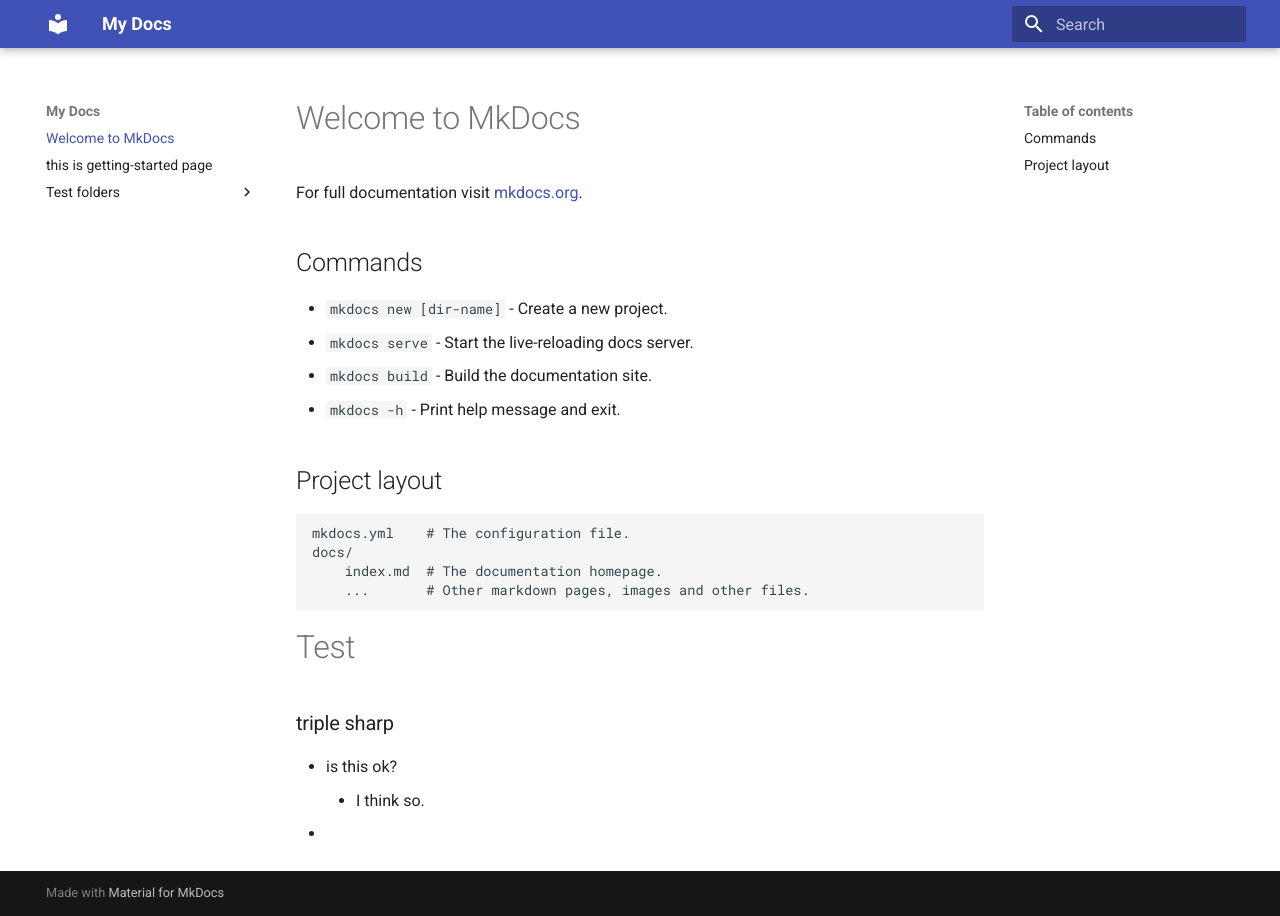
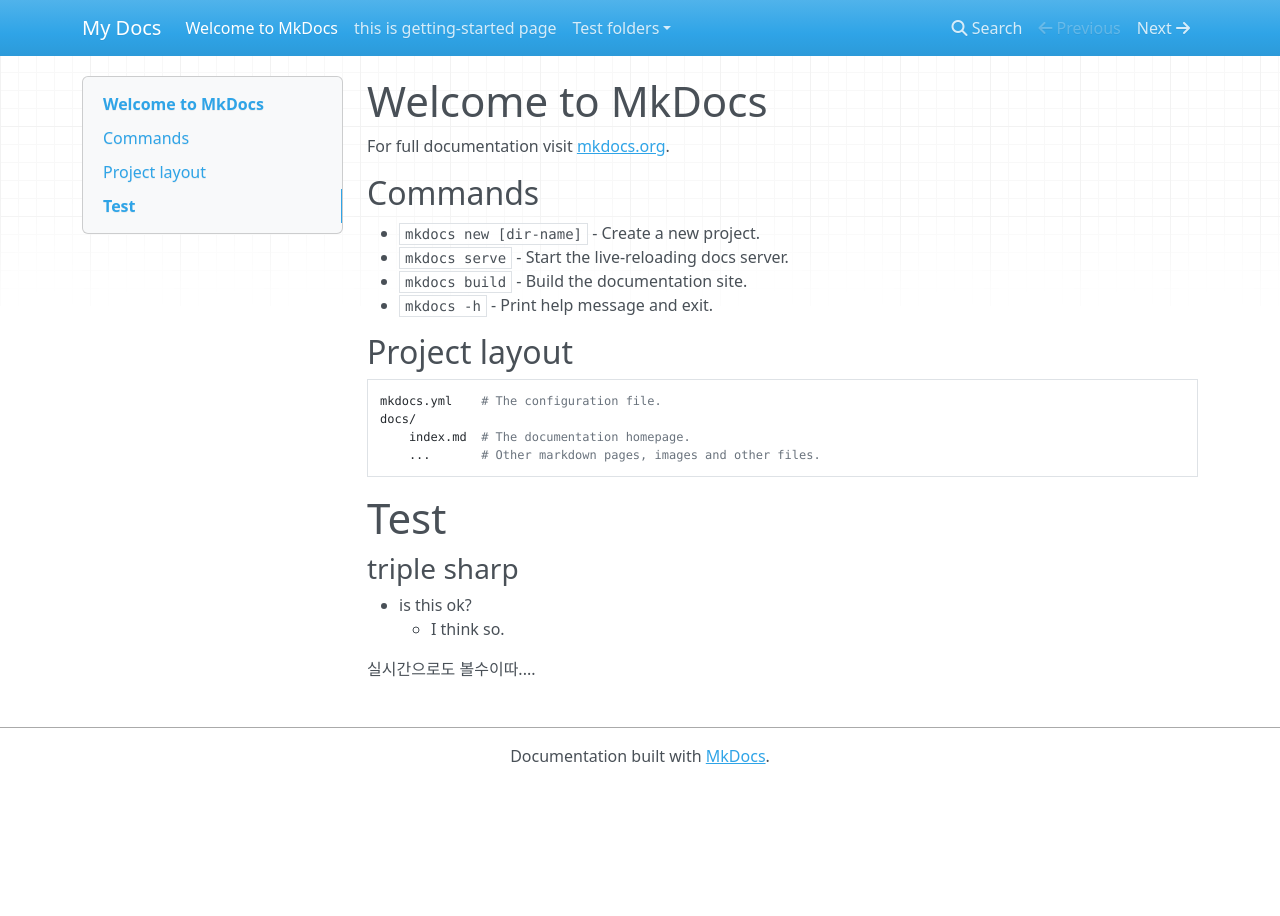
Before and after one commit to powerstrong/mkdocs-study, an MkDocs documentation site: the page built from docs/index.md, in a window 1280 px wide. Built offline with MkDocs 1.6.1, drawn with Linux system fonts in a browser that asks for light colours; nearby versions of some CDN libraries.

Commit message:
simple change

```diff
--- a/docs/index.md
+++ b/docs/index.md
@@ -20,4 +20,5 @@
 ### triple sharp
 * is this ok?
     - I think so.
-*
+
+실시간으로도 볼수이따....
--- a/mkdocs.yml
+++ b/mkdocs.yml
@@ -1,3 +1,3 @@
 site_name: My Docs
-theme:
-  name: material
+# theme:
+#   name: material
```
